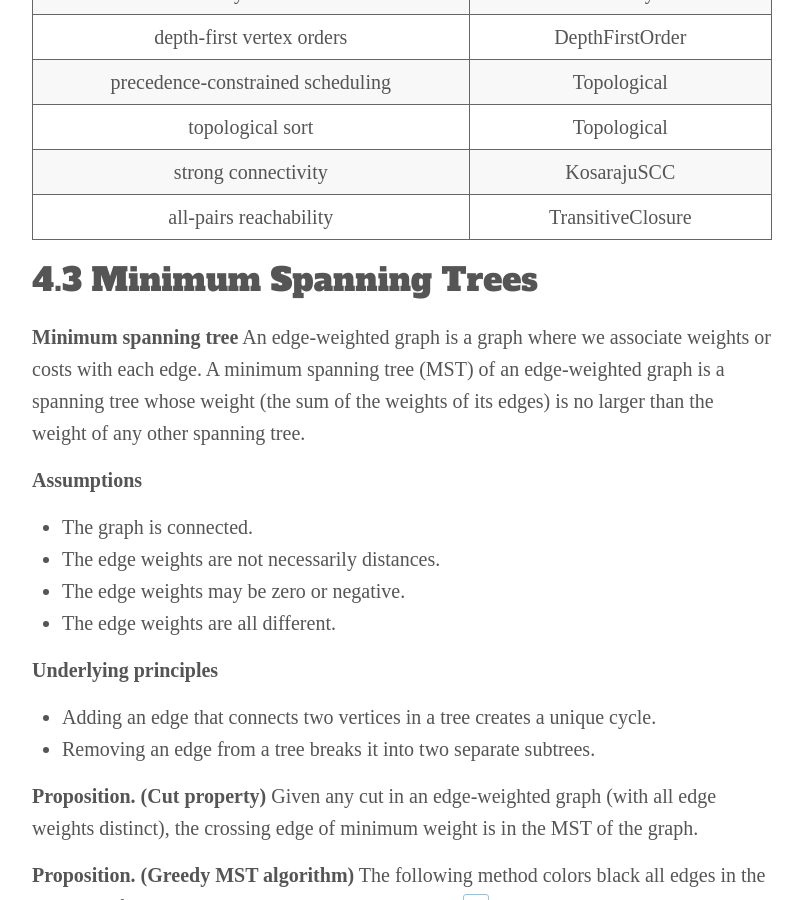
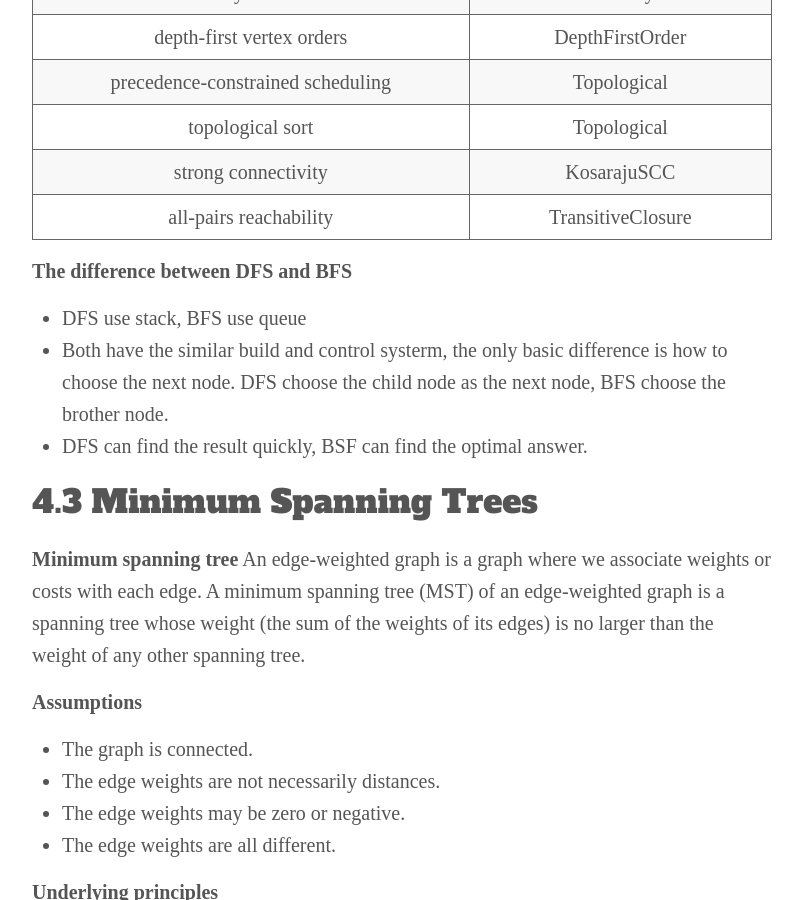
Before and after one commit to weina1117/weina1117.github.io, a Jekyll site: the page built from _posts/2016-12-20-algorithms4-chapter4.md, in a window 1280 px wide and 900 px high, scrolled down 17395 px. Shown: the whole window, without its empty margins (238-1041 px from the left). Built offline with Jekyll 4.4.1, drawn with Linux system fonts in a browser that asks for light colours; some web fonts are replaced; formulas are drawn with MathJax 3; comment, search, counter and statistics services are not loaded.

Commit message:
updates4

```diff
--- a/_posts/2016-12-20-algorithms4-chapter4.md
+++ b/_posts/2016-12-20-algorithms4-chapter4.md
@@ -686,6 +686,12 @@ but with an edge from `v` to `w` if and only if `w` is reachable from `v` in `G`
 | strong connectivity                               |  KosarajuSCC                  |
 | all-pairs reachability                            |  TransitiveClosure            |
 
+**The difference between DFS and BFS**
+* DFS use stack, BFS use queue
+* Both have the similar build and control systerm, the only basic difference is how to choose
+the next node. DFS choose the child node as the next node, BFS choose the brother node.
+* DFS can find the result quickly, BSF can find the optimal answer.
+
 4.3 Minimum Spanning Trees
 --------------------------
 
@@ -755,13 +761,13 @@ version uses space proportional to `V` and time proportional to `E log V` (in th
 Kruskal's algorithm processes the edges in order of their weight values (smallest to largest), taking
 for the MST (coloring black) each edge that does not form a cycle with edges previously added, stopping
 after adding `V-1` edges. The black edges form a forest of trees that evolves gradually into a single
- tree, the MST.
+tree, the MST.
 
 ![sample post]({{site.baseurl}}/images/algorithms4/kruskals.png)
 
 **Proposition**
 Kruskal's algorithm computes the MST of any connected edge-weighted graph with `E` edges and `V` vertices
- using extra space proportional to `E` and time proportional to `E log E` (in the worst case).
+using extra space proportional to `E` and time proportional to `E log E` (in the worst case).
 
 4.4 Shortest Paths
 ------------------
```
